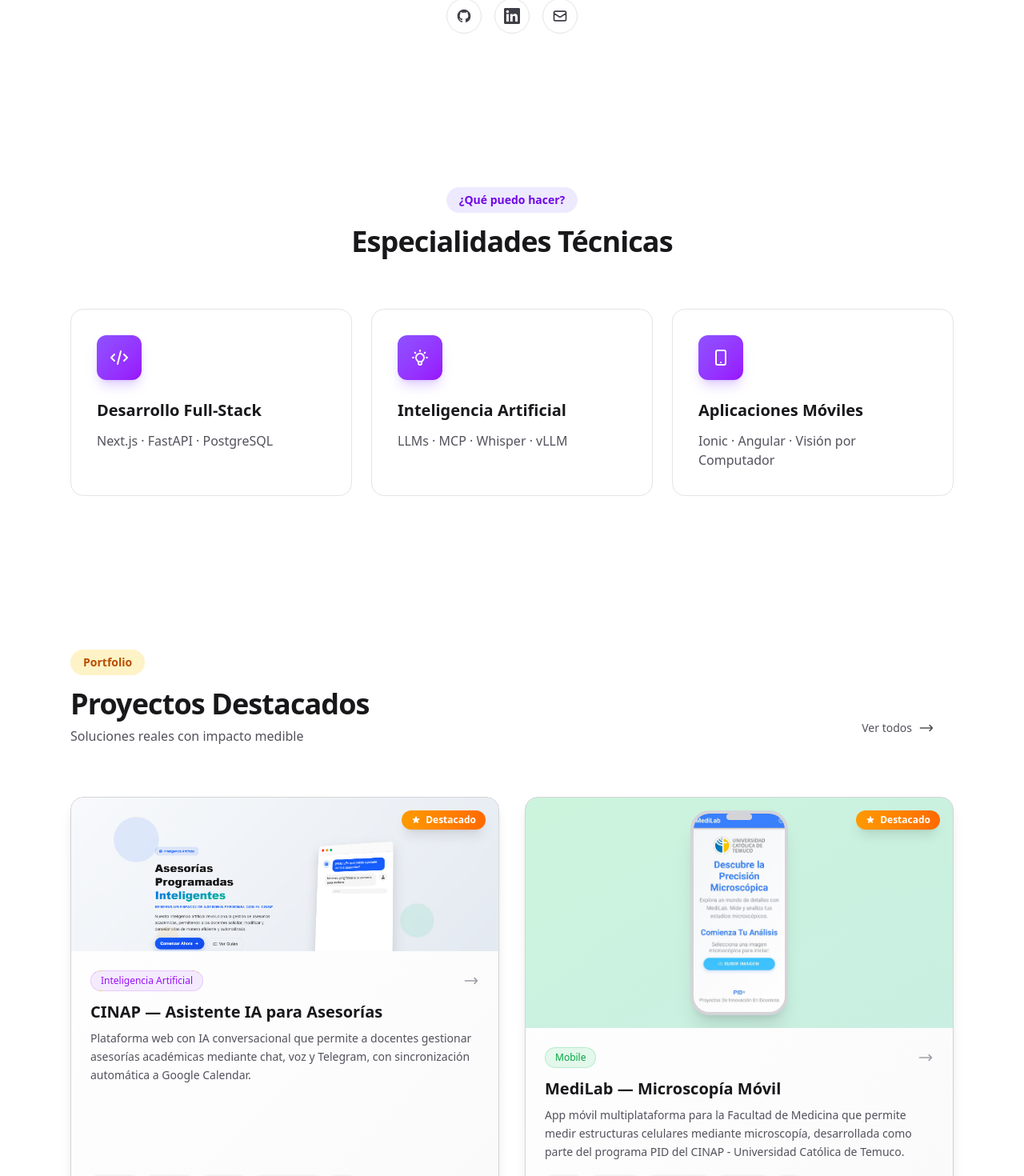
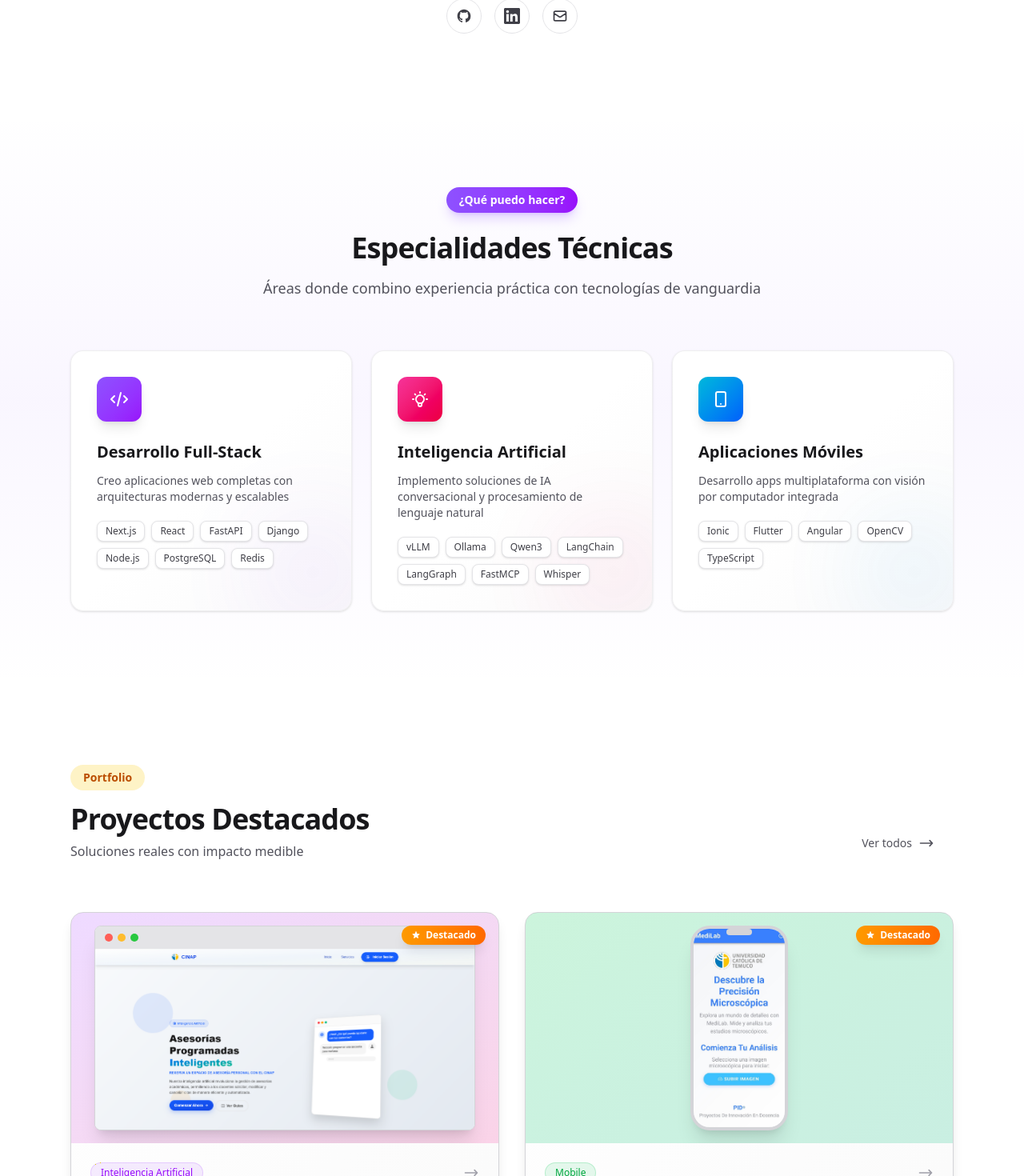
Before and after one commit to patoskixd/Portafolio, a Next.js app: page / in a window 1280 px wide. Shown: the part 799-2269 px from the top of the page at 80% size. Built offline with nearby package versions, Linux system fonts and the light colour scheme.

Commit message:
Refactor project and profile sections for improved clarity and design consistency

```diff
--- a/app/page.tsx
+++ b/app/page.tsx
@@ -76,71 +76,6 @@ const Icons = {
     </svg>
   ),
 };
-
-// Skill categories with SVG icons
-const skillCategories = [
-  {
-    name: "Lenguajes",
-    skills: ["Python", "JavaScript", "TypeScript", "HTML", "CSS", "SQL", "PHP", "R"],
-    gradient: "from-yellow-500 to-orange-500",
-    icon: (
-      <svg className="h-5 w-5" fill="none" viewBox="0 0 24 24" stroke="currentColor">
-        <path strokeLinecap="round" strokeLinejoin="round" strokeWidth={2} d="M7 20l4-16m2 16l4-16M6 9h14M4 15h14" />
-      </svg>
-    ),
-  },
-  {
-    name: "Frontend",
-    skills: ["React", "Next.js", "Angular", "Ionic", "Tailwind CSS"],
-    gradient: "from-blue-500 to-cyan-500",
-    icon: (
-      <svg className="h-5 w-5" fill="none" viewBox="0 0 24 24" stroke="currentColor">
-        <path strokeLinecap="round" strokeLinejoin="round" strokeWidth={2} d="M9.75 17L9 20l-1 1h8l-1-1-.75-3M3 13h18M5 17h14a2 2 0 002-2V5a2 2 0 00-2-2H5a2 2 0 00-2 2v10a2 2 0 002 2z" />
-      </svg>
-    ),
-  },
-  {
-    name: "Backend",
-    skills: ["FastAPI", "Flask", "Django", "Laravel", "Node.js", "Firebase", "PostgreSQL", "MySQL", "Redis"],
-    gradient: "from-green-500 to-emerald-500",
-    icon: (
-      <svg className="h-5 w-5" fill="none" viewBox="0 0 24 24" stroke="currentColor">
-        <path strokeLinecap="round" strokeLinejoin="round" strokeWidth={2} d="M5 12h14M5 12a2 2 0 01-2-2V6a2 2 0 012-2h14a2 2 0 012 2v4a2 2 0 01-2 2M5 12a2 2 0 00-2 2v4a2 2 0 002 2h14a2 2 0 002-2v-4a2 2 0 00-2-2m-2-4h.01M17 16h.01" />
-      </svg>
-    ),
-  },
-  {
-    name: "Mobile",
-    skills: ["Ionic", "Flutter", "Angular"],
-    gradient: "from-pink-500 to-rose-500",
-    icon: (
-      <svg className="h-5 w-5" fill="none" viewBox="0 0 24 24" stroke="currentColor">
-        <path strokeLinecap="round" strokeLinejoin="round" strokeWidth={2} d="M12 18h.01M8 21h8a2 2 0 002-2V5a2 2 0 00-2-2H8a2 2 0 00-2 2v14a2 2 0 002 2z" />
-      </svg>
-    ),
-  },
-  {
-    name: "IA & ML",
-    skills: ["vLLM", "Ollama", "Qwen3", "Whisper", "FastMCP", "LangGraph", "LangChain", "OpenCV"],
-    gradient: "from-purple-500 to-pink-500",
-    icon: (
-      <svg className="h-5 w-5" fill="none" viewBox="0 0 24 24" stroke="currentColor">
-        <path strokeLinecap="round" strokeLinejoin="round" strokeWidth={2} d="M9.663 17h4.673M12 3v1m6.364 1.636l-.707.707M21 12h-1M4 12H3m3.343-5.657l-.707-.707m2.828 9.9a5 5 0 117.072 0l-.548.547A3.374 3.374 0 0014 18.469V19a2 2 0 11-4 0v-.531c0-.895-.356-1.754-.988-2.386l-.548-.547z" />
-      </svg>
-    ),
-  },
-  {
-    name: "Herramientas",
-    skills: ["Git", "Docker", "VS Code", "RStudio", "Linux"],
-    gradient: "from-orange-500 to-amber-500",
-    icon: (
-      <svg className="h-5 w-5" fill="none" viewBox="0 0 24 24" stroke="currentColor">
-        <path strokeLinecap="round" strokeLinejoin="round" strokeWidth={2} d="M10.325 4.317c.426-1.756 2.924-1.756 3.35 0a1.724 1.724 0 002.573 1.066c1.543-.94 3.31.826 2.37 2.37a1.724 1.724 0 001.065 2.572c1.756.426 1.756 2.924 0 3.35a1.724 1.724 0 00-1.066 2.573c.94 1.543-.826 3.31-2.37 2.37a1.724 1.724 0 00-2.572 1.065c-.426 1.756-2.924 1.756-3.35 0a1.724 1.724 0 00-2.573-1.066c-1.543.94-3.31-.826-2.37-2.37a1.724 1.724 0 00-1.065-2.572c-1.756-.426-1.756-2.924 0-3.35a1.724 1.724 0 001.066-2.573c-.94-1.543.826-3.31 2.37-2.37.996.608 2.296.07 2.572-1.065z" />
-        <path strokeLinecap="round" strokeLinejoin="round" strokeWidth={2} d="M15 12a3 3 0 11-6 0 3 3 0 016 0z" />
-      </svg>
-    ),
-  },
-];
 
 export default function Home() {
   const featuredProjects = getFeaturedProjects();
@@ -265,38 +200,73 @@ export default function Home() {
 
       {/* Highlights Section */}
       <section className="relative py-24">
-        <div className="mx-auto max-w-6xl px-6">
+        {/* Background decoration */}
+        <div className="absolute inset-0 bg-gradient-to-b from-transparent via-violet-500/5 to-transparent dark:via-violet-500/10" />
+
+        <div className="relative mx-auto max-w-6xl px-6">
           <div className="mb-16 text-center">
-            <span className="inline-block rounded-full bg-violet-100 px-4 py-1.5 text-sm font-semibold text-violet-700 dark:bg-violet-900/30 dark:text-violet-400">
+            <span className="inline-block rounded-full bg-gradient-to-r from-violet-500 to-purple-600 px-4 py-1.5 text-sm font-semibold text-white shadow-lg shadow-violet-500/25">
               ¿Qué puedo hacer?
             </span>
-            <h2 className="mt-4 text-3xl font-bold tracking-tight text-zinc-900 dark:text-zinc-100 sm:text-4xl">
+            <h2 className="mt-6 text-3xl font-bold tracking-tight text-zinc-900 dark:text-zinc-100 sm:text-4xl">
               Especialidades Técnicas
             </h2>
+            <p className="mx-auto mt-4 max-w-2xl text-lg text-zinc-600 dark:text-zinc-400">
+              Áreas donde combino experiencia práctica con tecnologías de vanguardia
+            </p>
           </div>
 
           <div className="grid gap-6 sm:grid-cols-3">
-            {profile.highlights.map((highlight, index) => (
+            {profile.highlights.map((highlight, index) => {
+              const gradients = [
+                "from-violet-500 to-purple-600",
+                "from-pink-500 to-rose-600",
+                "from-cyan-500 to-blue-600",
+              ];
+              const gradient = gradients[index % gradients.length];
+
+              return (
                 <div
                   key={index}
-                className="group relative overflow-hidden rounded-2xl border border-zinc-200 bg-white p-8 transition-all duration-300 hover:-translate-y-1 hover:shadow-xl dark:border-zinc-800 dark:bg-zinc-900"
+                  className="group relative overflow-hidden rounded-2xl border border-zinc-200/60 bg-gradient-to-br from-white via-white to-zinc-50 p-8 shadow-sm transition-all duration-500 hover:-translate-y-2 hover:shadow-2xl dark:border-zinc-700/60 dark:from-zinc-900 dark:via-zinc-900 dark:to-zinc-800"
                 >
+                  {/* Gradient overlay on hover */}
+                  <div className={`absolute inset-0 bg-gradient-to-br ${gradient} opacity-0 transition-opacity duration-500 group-hover:opacity-[0.03]`} />
+
+                  {/* Decorative blur */}
+                  <div className={`absolute -bottom-4 -right-4 h-32 w-32 rounded-full bg-gradient-to-br ${gradient} opacity-10 blur-3xl transition-all duration-500 group-hover:opacity-20 group-hover:scale-110`} />
+
                   {/* Icon */}
-                <div className="relative mb-6 inline-flex h-14 w-14 items-center justify-center rounded-xl bg-gradient-to-br from-violet-500 to-purple-600 text-white shadow-lg shadow-violet-500/25 transition-transform duration-300 group-hover:scale-110">
+                  <div className={`relative mb-6 inline-flex h-14 w-14 items-center justify-center rounded-xl bg-gradient-to-br ${gradient} text-white shadow-lg transition-all duration-300 group-hover:scale-110 group-hover:shadow-xl`}>
                     {Icons[highlight.icon as keyof typeof Icons]}
                   </div>
 
                   <h3 className="relative mb-3 text-xl font-bold text-zinc-900 dark:text-zinc-100">
                     {highlight.title}
                   </h3>
-                <p className="relative text-zinc-600 dark:text-zinc-400">
+                  <p className="relative mb-5 text-sm text-zinc-600 dark:text-zinc-400">
                     {highlight.description}
                   </p>
 
+                  {/* Technologies */}
+                  {'technologies' in highlight && (
+                    <div className="relative flex flex-wrap gap-2">
+                      {(highlight.technologies as string[]).map((tech) => (
+                        <span
+                          key={tech}
+                          className="inline-flex items-center rounded-lg border border-zinc-200 bg-white px-2.5 py-1 text-xs font-medium text-zinc-700 shadow-sm transition-all duration-300 hover:-translate-y-0.5 hover:border-zinc-300 hover:shadow-md dark:border-zinc-700 dark:bg-zinc-800 dark:text-zinc-300 dark:hover:border-zinc-600"
+                        >
+                          {tech}
+                        </span>
+                      ))}
+                    </div>
+                  )}
+
                   {/* Bottom border gradient */}
-                <div className="absolute bottom-0 left-0 h-1 w-0 bg-gradient-to-r from-violet-500 to-purple-500 transition-all duration-500 group-hover:w-full" />
+                  <div className={`absolute bottom-0 left-0 h-1 w-0 bg-gradient-to-r ${gradient} transition-all duration-500 group-hover:w-full`} />
                 </div>
-            ))}
+              );
+            })}
           </div>
         </div>
       </section>
@@ -340,74 +310,6 @@ export default function Home() {
         </div>
       </section>
 
-      {/* Skills Section */}
-      <section className="py-24">
-        <div className="mx-auto max-w-6xl px-6">
-          <div className="mb-16 text-center">
-            <span className="inline-block rounded-full bg-gradient-to-r from-emerald-500 to-teal-500 px-4 py-1.5 text-sm font-semibold text-white shadow-lg shadow-emerald-500/25">
-              Stack Tecnológico
-            </span>
-            <h2 className="mt-6 text-3xl font-bold tracking-tight text-zinc-900 dark:text-zinc-100 sm:text-4xl">
-              Tecnologías que Domino
-            </h2>
-            <p className="mx-auto mt-4 max-w-2xl text-lg text-zinc-600 dark:text-zinc-400">
-              Herramientas y tecnologías que utilizo para crear soluciones robustas y escalables
-            </p>
-          </div>
-
-          <div className="grid gap-4 sm:grid-cols-2 lg:grid-cols-3">
-            {skillCategories.map((category, index) => (
-              <div
-                key={category.name}
-                className="group relative overflow-hidden rounded-2xl border border-zinc-200/50 bg-gradient-to-br from-white to-zinc-50 p-6 shadow-sm transition-all duration-500 hover:-translate-y-2 hover:shadow-xl dark:border-zinc-700/50 dark:from-zinc-900 dark:to-zinc-800"
-                style={{ animationDelay: `${index * 100}ms` }}
-              >
-                {/* Gradient overlay on hover */}
-                <div className={`absolute inset-0 bg-gradient-to-br ${category.gradient} opacity-0 transition-opacity duration-500 group-hover:opacity-5`} />
-
-                {/* Header */}
-                <div className="relative mb-5 flex items-center gap-4">
-                  <div className={`flex h-12 w-12 items-center justify-center rounded-xl bg-gradient-to-br ${category.gradient} text-white shadow-lg transition-transform duration-300 group-hover:scale-110`}>
-                    {category.icon}
-                  </div>
-                  <div>
-                    <h3 className="text-lg font-bold text-zinc-900 dark:text-zinc-100">
-                      {category.name}
-                    </h3>
-                    <p className="text-sm text-zinc-500 dark:text-zinc-400">
-                      {category.skills.length} tecnologías
-                    </p>
-                  </div>
-                </div>
-
-                {/* Skills */}
-                <div className="relative flex flex-wrap gap-2">
-                  {category.skills.map((skill, skillIndex) => (
-                    <span
-                      key={skill}
-                      className={`inline-flex items-center rounded-lg border border-zinc-200 bg-white px-3 py-1.5 text-sm font-medium text-zinc-700 shadow-sm transition-all duration-300 hover:-translate-y-0.5 hover:border-zinc-300 hover:shadow-md dark:border-zinc-700 dark:bg-zinc-800 dark:text-zinc-300 dark:hover:border-zinc-600`}
-                      style={{ animationDelay: `${skillIndex * 50}ms` }}
-                    >
-                      {skill}
-                    </span>
-                  ))}
-                </div>
-
-                {/* Decorative corner */}
-                <div className={`absolute -bottom-2 -right-2 h-24 w-24 rounded-full bg-gradient-to-br ${category.gradient} opacity-10 blur-2xl transition-opacity duration-500 group-hover:opacity-20`} />
-              </div>
-            ))}
-          </div>
-
-          <div className="mt-16 text-center">
-            <CallToAction href="/about" variant="secondary" className="group gap-2">
-              Conoce mi trayectoria
-              <span className="transition-transform duration-300 group-hover:translate-x-1">{Icons.arrow}</span>
-            </CallToAction>
-          </div>
-        </div>
-      </section>
-
       {/* CTA Section */}
       <section className="relative overflow-hidden py-24">
         <div className="absolute inset-0 bg-gradient-to-r from-violet-600 to-purple-600" />
--- a/app/projects/[slug]/page.tsx
+++ b/app/projects/[slug]/page.tsx
@@ -197,15 +197,27 @@ export default async function ProjectPage({ params }: ProjectPageProps) {
                     <div className="absolute left-1/2 top-2 h-4 w-16 -translate-x-1/2 rounded-full bg-zinc-900" />
                   </div>
                 ) : (
-                  /* Regular image for other projects */
-                  <div className="relative overflow-hidden rounded-2xl border border-zinc-800 bg-zinc-900 shadow-2xl">
-                    <Image
-                      src={project.image}
-                      alt={project.title}
-                      width={800}
-                      height={600}
-                      className="h-auto w-full object-contain"
-                    />
+                  /* Safari browser mockup for web/ia projects */
+                  <div className="relative w-full max-w-2xl overflow-hidden rounded-xl border border-zinc-700 bg-zinc-800 shadow-2xl">
+                    {/* Safari header bar */}
+                    <div className="flex h-8 items-center gap-2 border-b border-zinc-700 bg-zinc-800 px-3">
+                      {/* Traffic lights */}
+                      <div className="flex gap-1.5">
+                        <div className="h-3 w-3 rounded-full" style={{ backgroundColor: '#ff5f57' }} />
+                        <div className="h-3 w-3 rounded-full" style={{ backgroundColor: '#febc2e' }} />
+                        <div className="h-3 w-3 rounded-full" style={{ backgroundColor: '#28c840' }} />
+                      </div>
+                    </div>
+                    {/* Content */}
+                    <div className="relative">
+                      <Image
+                        src={project.image}
+                        alt={project.title}
+                        width={800}
+                        height={500}
+                        className="h-auto w-full object-cover"
+                      />
+                    </div>
                   </div>
                 )}
               </div>
--- a/components/ProjectCard.tsx
+++ b/components/ProjectCard.tsx
@@ -68,7 +68,7 @@ export function ProjectCard({
         )}
 
         {/* Image Section */}
-        <div className={`relative ${isVertical ? "h-72" : "h-48"} w-full overflow-hidden bg-gradient-to-br ${categoryGradients[category]}`}>
+        <div className={`relative h-72 w-full overflow-hidden bg-gradient-to-br ${categoryGradients[category]}`}>
           {image ? (
             isVertical ? (
               /* Phone mockup for mobile projects */
@@ -89,13 +89,31 @@ export function ProjectCard({
                 </div>
               </div>
             ) : (
-              /* Regular image for non-mobile projects */
-              <Image
-                src={image}
-                alt={title}
-                fill
-                className="object-cover transition-transform duration-500 group-hover:scale-105"
-              />
+              /* Safari browser mockup for web/ia projects */
+              <div className="flex h-full items-center justify-center p-4">
+                <div className="relative h-full w-full max-w-[95%] overflow-hidden rounded-lg border border-zinc-300 bg-zinc-100 shadow-xl dark:border-zinc-600 dark:bg-zinc-800">
+                  {/* Safari header bar */}
+                  <div className="flex h-7 items-center gap-2 border-b border-zinc-200 bg-zinc-200 px-3 dark:border-zinc-700 dark:bg-zinc-700">
+                    {/* Traffic lights */}
+                    <div className="flex gap-1.5">
+                      <div className="h-2.5 w-2.5 rounded-full" style={{ backgroundColor: '#ff5f57' }} />
+                      <div className="h-2.5 w-2.5 rounded-full" style={{ backgroundColor: '#febc2e' }} />
+                      <div className="h-2.5 w-2.5 rounded-full" style={{ backgroundColor: '#28c840' }} />
+                    </div>
+                    {/* URL bar */}
+                    <div className="ml-2 flex-1" />
+                  </div>
+                  {/* Content */}
+                  <div className="relative h-[calc(100%-1.75rem)] w-full">
+                    <Image
+                      src={image}
+                      alt={title}
+                      fill
+                      className="object-cover object-top transition-transform duration-500 group-hover:scale-105"
+                    />
+                  </div>
+                </div>
+              </div>
             )
           ) : (
             <div className="flex h-full items-center justify-center">
--- a/data/profile.ts
+++ b/data/profile.ts
@@ -23,17 +23,20 @@ export const profile = {
     {
       icon: "code",
       title: "Desarrollo Full-Stack",
-      description: "Next.js · FastAPI · PostgreSQL",
+      description: "Creo aplicaciones web completas con arquitecturas modernas y escalables",
+      technologies: ["Next.js", "React", "FastAPI", "Django", "Node.js", "PostgreSQL", "Redis"],
     },
     {
       icon: "brain",
       title: "Inteligencia Artificial",
-      description: "LLMs · MCP · Whisper · vLLM",
+      description: "Implemento soluciones de IA conversacional y procesamiento de lenguaje natural",
+      technologies: ["vLLM", "Ollama", "Qwen3", "LangChain", "LangGraph", "FastMCP", "Whisper"],
     },
     {
       icon: "smartphone",
       title: "Aplicaciones Móviles",
-      description: "Ionic · Angular · Visión por Computador",
+      description: "Desarrollo apps multiplataforma con visión por computador integrada",
+      technologies: ["Ionic", "Flutter", "Angular", "OpenCV", "TypeScript"],
     },
   ],
 
```
Lines whose indentation alone changed are shown as unchanged.
